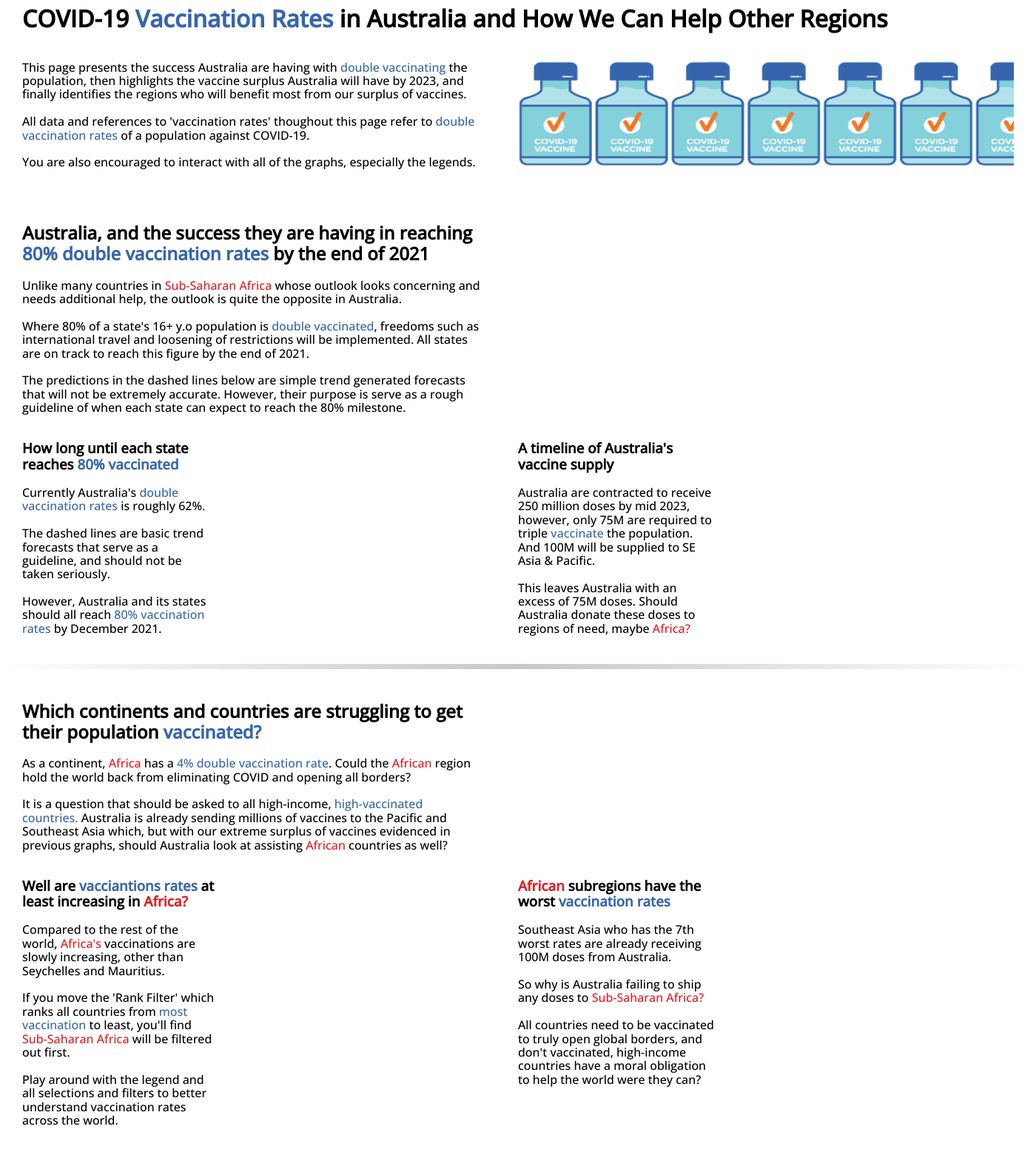
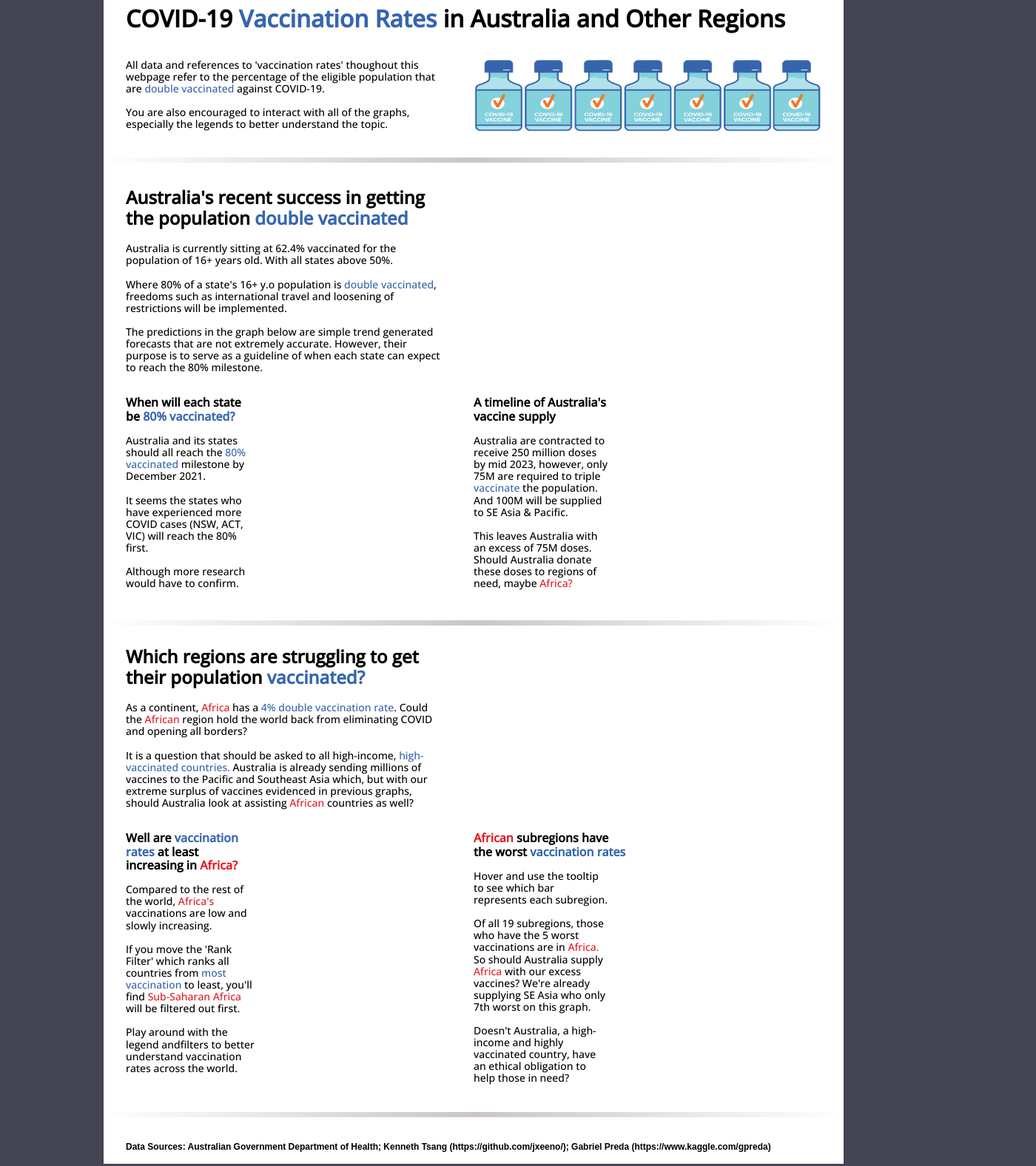
Before and after one commit to hughemi/PROJECT2, a plain HTML site: page index.html in a window 1280 px wide. Shown: the part 14-1591 px from the top of the page at 74% size, 1400 px wide, since content can reach past the window. Drawn offline with nearby package versions, Linux system fonts and the light colour scheme; a script that the page names is missing.

Commit message:
Add files via upload

```diff
--- a/index.html
+++ b/index.html
@@ -26,54 +26,53 @@
 
         <div class="pure-g">
             <div class="pure-u-1-1">
-                <h1>COVID-19 <span class='vaxColour'>Vaccination  Rates </span> in Australia and How We Can Help Other Regions
+                <h1>COVID-19 <span class='vaxColour'>Vaccination  Rates </span> in Australia and Other Regions
                 </h1>
             </div>
         </div>
 
         <div class="pure-g">
             <div class="pure-u-1-2">
-                <p id="paraFirst">This page presents the success Australia are having with <span class='vaxColour'>double vaccinating</span> the population,
-                    then highlights the vaccine surplus Australia will have by 2023, and finally identifies the regions
-                    who will benefit most from our surplus of vaccines.
-                    <br><br>All data and references to 'vaccination rates' thoughout this page refer to <span class='vaxColour'>double vaccination rates</span> of a population against COVID-19.
-                    <br><br>You are also encouraged to interact with all of the graphs, especially the legends.
+                <p id="paraFirst">
+                    All data and references to 'vaccination rates' thoughout this webpage refer to the percentage of the eligible population that are <span class='vaxColour'>double vaccinated</span> against COVID-19.
+                    <br><br>You are also encouraged to interact with all of the graphs, especially the legends to better understand the topic.
                 </p>
             </div>
             <div class="pure-u-1-2">
-                <img src="2vaxIcon.png" alt="Vaccine Icon" style="width:670px; height:153px; padding-top: 9px;">
+                <img src="images\vaccine_icon.png" alt="Vaccine Icon" style="width:470px; height: 105px; padding-top: 9px;">
             </div>
         </div>
 
-        <div class="pure-g">
+
+        <div class="pure-g" style="padding-top: 15px; padding-bottom: 5px;">
             <div class="pure-u-1">
-                <br><br>
+                <hr class="break1">
             </div>
         </div>
 
         <div class="pure-g">
             <div class="pure-u-1-2">
-                <h2>Australia, and the success they are having in reaching <span class='vaxColour'>80% double vaccination rates</span> by the end of 2021</h2>
-                <p id="paraFirst">Unlike many countries in <span class='africaColour'>Sub-Saharan Africa</span> whose outlook looks concerning and needs additional help, the
-                    outlook is quite the opposite in Australia.
+                <h2 style="padding-right: 40px;">Australia's recent success in getting the population <span class='vaxColour'>double vaccinated </span></h2>
+                <p id="paraFirst">Australia is currently sitting at 62.4% vaccinated for the population of 16+ years old. With all states above 50%.
                     <br><br>Where 80% of a state's 16+ y.o population is <span class='vaxColour'>double vaccinated</span>, freedoms such as international travel
-                    and loosening of restrictions will be implemented. All states are on track to reach this figure by the end of 2021.
-                    <br><br>The predictions in the dashed lines below are simple trend generated forecasts that will not be extremely accurate.
-                    However, their purpose is serve as a rough guideline of when each state can expect to reach the 80% milestone.
+                    and loosening of restrictions will be implemented.
+                    <br><br>The predictions in the graph below are simple trend generated forecasts that are not extremely accurate.
+                    However, their purpose is to serve as a guideline of when each state can expect to reach the 80% milestone.
                 </p>
             </div>
 
             <div class="pure-u-1-2">
-                <div id="ausMap" class="vis-container"></div>
+                <div id="ausMap" class="vis-container" style="font-size: 12px; font-family: 'Open Sans';"></div>
             </div>
         </div>
 
         <div class="pure-g">
             <div class="pure-u-5-24">
-                <h3 id="paraLeftPad">How long until each state reaches<span class='vaxColour'> 80% vaccinated</span></h3>
-                <p id="paraLeftPad">Currently Australia's <span class='vaxColour'>double vaccination rates</span> is roughly 62%.
-                    <br><br>The dashed lines are basic trend forecasts that serve as a guideline, and should not be taken seriously.
-                    <br><br>However, Australia and its states should all reach <span class='vaxColour'>80% vaccination rates</span> by December 2021.
+                <h3 id="paraLeftPad">When will each state be<span class='vaxColour'> 80% vaccinated?</span></h3>
+                <p id="paraLeftPad" style="padding-right: 5px;">
+                    Australia and its states should all reach the <span class='vaxColour'>80% vaccinated</span> milestone by December 2021.
+                    <br><br>It seems the states who have experienced more COVID cases (NSW, ACT, VIC) will reach the 80% first.
+                    <br><br> Although more research would have to confirm.
                 </p>
             </div>
 
@@ -95,7 +94,7 @@
             </div>
         </div>
 
-        <div class="pure-g" style="padding-top: 15px; padding-bottom: 15px;">
+        <div class="pure-g" style="padding-top: 20px; padding-bottom: 0px;">
             <div class="pure-u-1">
                 <hr class="break1">
             </div>
@@ -103,7 +102,7 @@
 
         <div class="pure-g">
             <div class="pure-u-1-2">
-                <h2 id="rightPad1" >Which continents and countries are struggling to get their population <span class='vaxColour'>vaccinated?</span></h2>
+                <h2 id="rightPad1" >Which regions are struggling to get their population <span class='vaxColour'>vaccinated?</span></h2>
                 <p id="rightPad2" >As a continent, <span class='africaColour'>Africa</span> has a <span class='vaxColour'>4% double vaccination rate</span>.
                     Could the <span class='africaColour'>African</span> region hold the world back from eliminating COVID and opening all borders?
                     <br><br>It is a question that should be asked to all high-income, <span class='vaxColour'>high-vaccinated countries.</span>
@@ -114,7 +113,7 @@
             </div>
 
             <div class="pure-u-1-2">
-                <div id="choroplethMap" class="vis-container"></div>
+                <div id="choroplethMap" class="vis-container" style="font-size: 12px; font-family: 'Open Sans';"></div>
             </div>
         </div>
 
@@ -122,26 +121,25 @@
 
         <div class="pure-g">
             <div class="pure-u-5-24">
-                <h3 id="paraLeftPad">Well are <span class='vaxColour'>vacciantions rates</span> at least increasing in <span class='africaColour'>Africa?</span></h3>
-                <p id="paraLeftPad"> Compared to the rest of the world, <span class='africaColour'>Africa's</span> vaccinations are slowly increasing, other than
-                    Seychelles and Mauritius.
+                <h3 id="paraLeftPad">Well are <span class='vaxColour'>vaccination rates</span> at least increasing in <span class='africaColour'>Africa?</span></h3>
+                <p id="paraLeftPad"> Compared to the rest of the world, <span class='africaColour'>Africa's</span> vaccinations are low and slowly increasing.
                     <br><br>If you move the 'Rank Filter' which ranks all countries from <span class='vaxColour'>most vaccination </span> to least,
                     you'll find <span class='africaColour'>Sub-Saharan Africa</span> will be filtered out first.
-                    <br><br>Play around with the legend and all selections and filters to better understand vaccination rates across the world.
+                    <br><br>Play around with the legend andfilters to better understand vaccination rates across the world.
                 </p>
             </div>
 
             <div class="pure-u-7-24">
-                <div id="timeSeries" class="vis-container"></div>
+                <div id="timeSeries" class="vis-container" style="font-size: 12px; font-family: 'Open Sans';"></div>
             </div>
 
             <div class="pure-u-5-24">
                 <h3><span class='africaColour'>African</span> subregions have the worst <span class='vaxColour'>vaccination rates</span></h2>
                 <p id="paraRollout">
-                    Southeast Asia who has the 7th worst rates are already receiving 100M doses from Australia.
-                    <br><br>So why is Australia failing to ship any doses to <span class='africaColour'>Sub-Saharan Africa?</span>
-                    <br><br>All countries need to be vaccinated to truly open global borders, and don't vaccinated, high-income
-                    countries have a moral obligation to help the world were they can?
+                    Hover and use the tooltip to see which bar represents each subregion.
+                    <br><br>Of all 19 subregions, those who have the 5 worst vaccinations are in <span class='africaColour'>Africa.</span>
+                    So should Australia supply<span class='africaColour'> Africa</span> with our excess vaccines? We're already supplying SE Asia who only 7th worst on this graph.
+                    <br><br>Doesn't Australia, a high-income and highly vaccinated country, have an ethical obligation to help those in need?
             </div>
 
             <div class="pure-u-7-24">
@@ -150,19 +148,16 @@
 
         </div>
 
-        <div class="pure-g" style="padding-bottom: 15px;">
+        <div class="pure-g" style="padding-bottom: 10px; padding-top: 15px;">
             <div class="pure-u-1">
-                <br><br>
                 <hr class="break1">
             </div>
         </div>
 
         <div class="pure-g">
             <div class="pure-u-1-1">
-                <p id="paraLeftPad">Source 1:
-                    <br><br>Source 2:
-
-                </p>
+                <h4 id="paraLeftPad" style="font-size: 12px;"> Data Sources: Australian Government Department of Health; Kenneth Tsang (https://github.com/jxeeno/); Gabriel Preda (https://www.kaggle.com/gpreda)
+                </h4>
             </div>
         </div>
     </div>
--- a/style.css
+++ b/style.css
@@ -5,17 +5,20 @@ h2 {
 }
 h3 {
     font-family: 'Open Sans', sans-serif;
+    font-size: 16px;
+
 }
 body {
     background-color: rgb(68, 68, 83);
 }
 #thepage{
-    width: 1400px;
+    width: 1000px;
     background-color: white;
     margin: auto;
 }
 p {
     font-family: 'Open Sans', sans-serif;
+    font-size: 14px;
 }
 
 h1 {
@@ -25,20 +28,21 @@ h1 {
 }
 
 #choroplethMap {
-	top:22px;
+	top:21px;
 	padding-bottom: 50px;
 }
 #timeSeries {
-    top:18px;
+    top:15px;
     margin-right: 150px;
     padding-left: 4px;
 }
 #subregionAfrica {
-    top:18px;
+    top:15px;
 	width: 100%;
+    padding-left: 5px;
 }
 #stateTS {
-    top:18px;
+    top:15px;
 	width: 100%;
     height: 100%;
     padding-left: 5px;
@@ -48,7 +52,7 @@ h1 {
     padding-bottom: 50px;
 }
 #ausVaxRollout{
-    top: 18px;
+    top: 15px;
 }
 .vis-container {
 	width: 100%;
```
